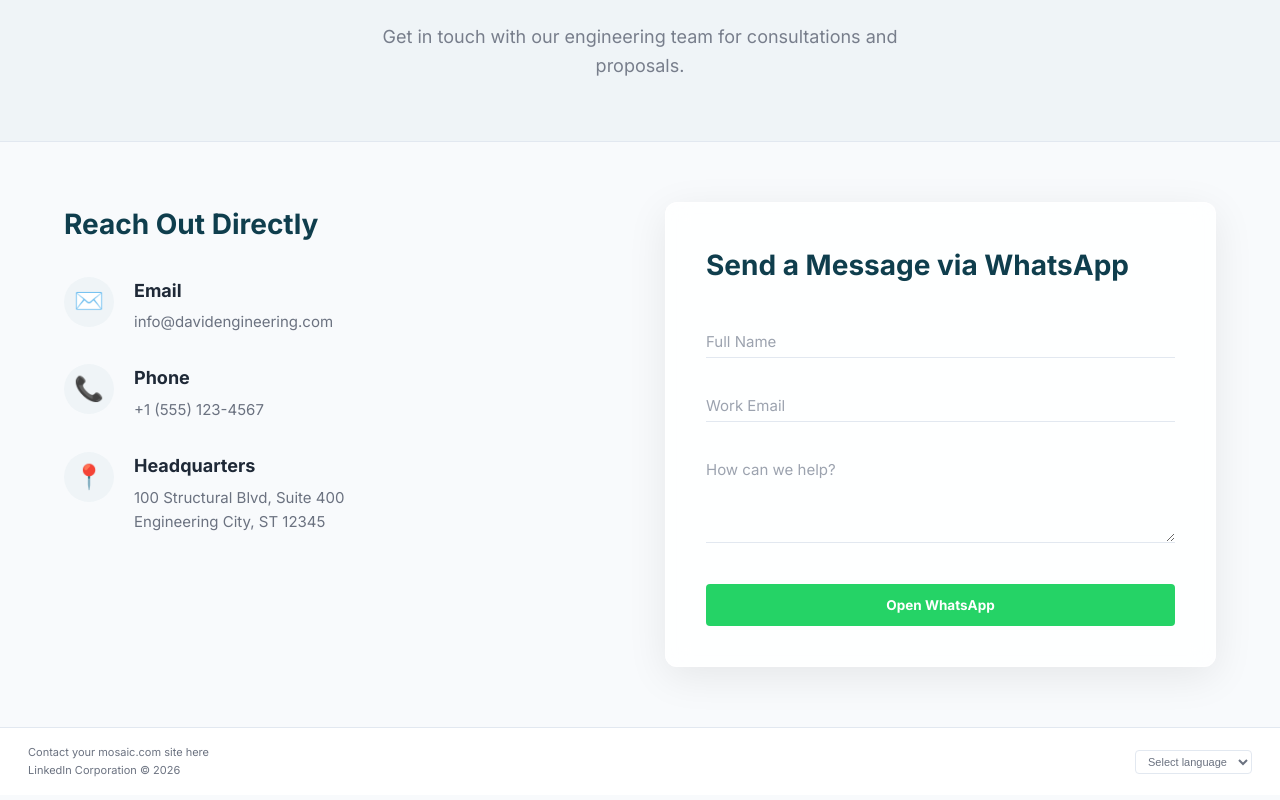
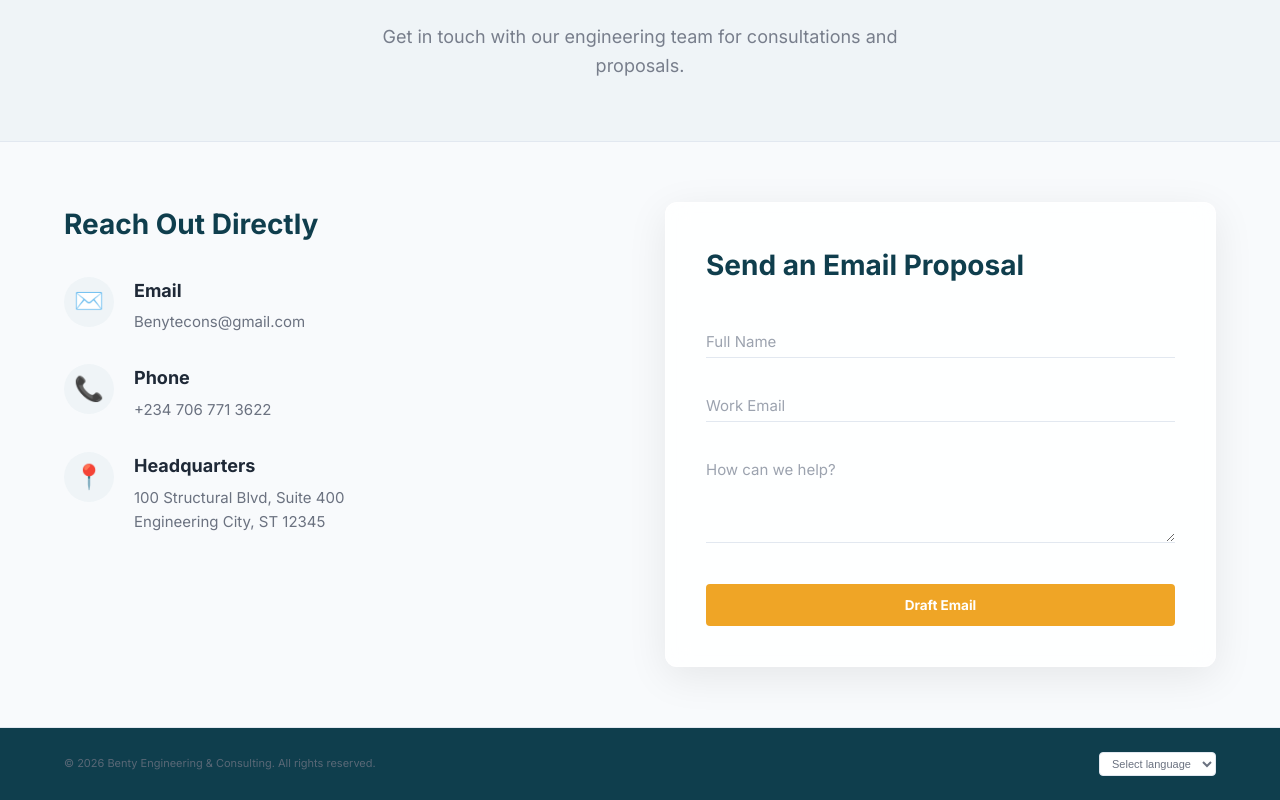
Before and after one commit to tgracempire-ship-it/Benty, a React (Vite) app: page /contact in a window 1280 px wide. Shown: the part 204-1004 px from the top of the page. Built offline with nearby package versions, Linux system fonts and the light colour scheme.

Commit message:
Update company name to Benty, update contact info, and switch forms to email submission

```diff
--- a/index.html
+++ b/index.html
@@ -4,8 +4,8 @@
     <meta charset="UTF-8" />
     <link rel="icon" type="image/svg+xml" href="/favicon.svg" />
     <meta name="viewport" content="width=device-width, initial-scale=1.0" />
-    <meta name="description" content="David Engineering & Consulting — Expert Civil, Structural Engineering, and Project Management." />
-    <title>DAVID Engineering & Consulting</title>
+    <meta name="description" content="Benty Engineering & Consulting — Expert Civil, Structural Engineering, and Project Management." />
+    <title>BENTY Engineering & Consulting</title>
   </head>
   <body>
     <div id="root"></div>
--- a/src/components/ContactModal.tsx
+++ b/src/components/ContactModal.tsx
@@ -41,28 +41,18 @@ export default function ContactModal({ type, onClose }: ContactModalProps) {
   const handleSubmit = (e: React.FormEvent) => {
     e.preventDefault();
 
-    // Sanitize phone number (remove spaces, dashes, brackets)
-    // Replace this with your actual WhatsApp business number
-    const targetPhone = '15551234567';
+    // Construct the email
+    const subject = encodeURIComponent(`New Engineering Inquiry from ${formData.name}`);
+    const body = encodeURIComponent(`Name: ${formData.name}\nEmail: ${formData.email}\nCompany: ${formData.company}\n\nProject Details:\n${formData.message}`);
 
-    // Construct the message
-    const text = `*New Engineering Inquiry*\n\n` +
-                 `*Name:* ${formData.name}\n` +
-                 `*Email:* ${formData.email}\n` +
-                 `*Company:* ${formData.company}\n` +
-                 `*Details:* ${formData.message}`;
-
-    const encodedText = encodeURIComponent(text);
-    const whatsappUrl = `https://wa.me/${targetPhone}?text=${encodedText}`;
+    const mailtoUrl = `mailto:Benytecons@gmail.com?subject=${subject}&body=${body}`;
 
     const btn = document.getElementById('submit-btn');
     if (btn) {
-      btn.textContent = 'Opening WhatsApp...';
-      btn.style.background = '#25D366'; // WhatsApp Green
-      btn.style.color = 'white';
+      btn.textContent = 'Opening Email...';
 
       setTimeout(() => {
-        window.open(whatsappUrl, '_blank');
+        window.location.href = mailtoUrl;
         handleClose();
       }, 600);
     }
--- a/src/components/Footer.tsx
+++ b/src/components/Footer.tsx
@@ -1,10 +1,9 @@
 export default function Footer() {
   return (
-    <footer className="footer-strip">
-      <div className="footer-content">
+    <footer className="footer-strip" style={{ background: 'var(--teal)', color: 'white', padding: '24px 0' }}>
+      <div className="container" style={{ display: 'flex', justifyContent: 'space-between', alignItems: 'center', fontSize: '14px' }}>
         <div className="footer-text">
-          <p>Contact your mosaic.com site here</p>
-          <p>LinkedIn Corporation © 2026</p>
+          <p style={{ margin: 0, opacity: 0.8 }}>&copy; 2026 Benty Engineering & Consulting. All rights reserved.</p>
         </div>
         <select className="lang-select" aria-label="Language selector">
           <option>Select language</option>
--- a/src/components/Navbar.tsx
+++ b/src/components/Navbar.tsx
@@ -28,7 +28,7 @@ export default function Navbar({ onOpenModal }: NavbarProps) {
           </svg>
         </div>
         <div>
-          <div className="brand-text-top">DAVID</div>
+          <div className="brand-text-top">BENTY</div>
           <div className="brand-text-bottom">Engineering &amp; Consulting</div>
         </div>
       </Link>
--- a/src/data/firmData.ts
+++ b/src/data/firmData.ts
@@ -1,11 +1,11 @@
 import type { FaqItem, Metric, TrustItem } from '../types';
 
-export const firmName = 'David Engineering & Consulting';
+export const firmName = 'Benty Engineering & Consulting';
 export const firmTagline = 'Engineering Precision. Structural Integrity. Project Delivery.';
 export const firmSubtitle =
   'Expert Civil, Structural Engineering, and Project Management for your critical infrastructure. Ensure safety and compliance.';
-export const contactEmail = 'info@davidengineering.com';
-export const contactPhone = '+1 (555) 123-4567';
+export const contactEmail = 'Benytecons@gmail.com';
+export const contactPhone = '+234 706 771 3622';
 export const contactAddress = '100 Structural Blvd, Suite 400\nEngineering City, ST 12345';
 
 export const trustItems: TrustItem[] = [
--- a/src/pages/ContactPage.tsx
+++ b/src/pages/ContactPage.tsx
@@ -9,12 +9,12 @@ export default function ContactPage() {
     setFormData(prev => ({ ...prev, [e.target.id]: e.target.value }));
   };
 
-  const handleWhatsappSubmit = (e: React.FormEvent) => {
+  const handleEmailSubmit = (e: React.FormEvent) => {
     e.preventDefault();
-    const targetPhone = '15551234567';
-    const text = `*New Contact Page Inquiry*\n\n*Name:* ${formData.name}\n*Email:* ${formData.email}\n*Message:* ${formData.message}`;
-    const url = `https://wa.me/${targetPhone}?text=${encodeURIComponent(text)}`;
-    window.open(url, '_blank');
+    const subject = encodeURIComponent(`New Inquiry from ${formData.name} - ${formData.email}`);
+    const body = encodeURIComponent(`Name: ${formData.name}\nEmail: ${formData.email}\n\nMessage:\n${formData.message}`);
+    const url = `mailto:${contactEmail}?subject=${subject}&body=${body}`;
+    window.location.href = url;
   };
 
   return (
@@ -59,8 +59,8 @@ export default function ContactPage() {
 
            {/* Embedded Form */}
            <div className="contact-form-card">
-              <h2>Send a Message via WhatsApp</h2>
-              <form className="modal-form animated-form" onSubmit={handleWhatsappSubmit}>
+              <h2>Send an Email Proposal</h2>
+              <form className="modal-form animated-form" onSubmit={handleEmailSubmit}>
                 <div className="form-group floating-label-group">
                   <input type="text" id="name" required className="floating-input" value={formData.name} onChange={handleChange} />
                   <label htmlFor="name" className="floating-label">Full Name</label>
@@ -79,8 +79,8 @@ export default function ContactPage() {
                   <span className="input-highlight"></span>
                 </div>
 
-                <button type="submit" className="btn-primary btn-animate-click" style={{ width: '100%', marginTop: '10px', background: '#25D366' }}>
-                  Open WhatsApp
+                <button type="submit" className="btn-primary btn-animate-click" style={{ width: '100%', marginTop: '10px' }}>
+                  Draft Email
                 </button>
               </form>
            </div>
```
